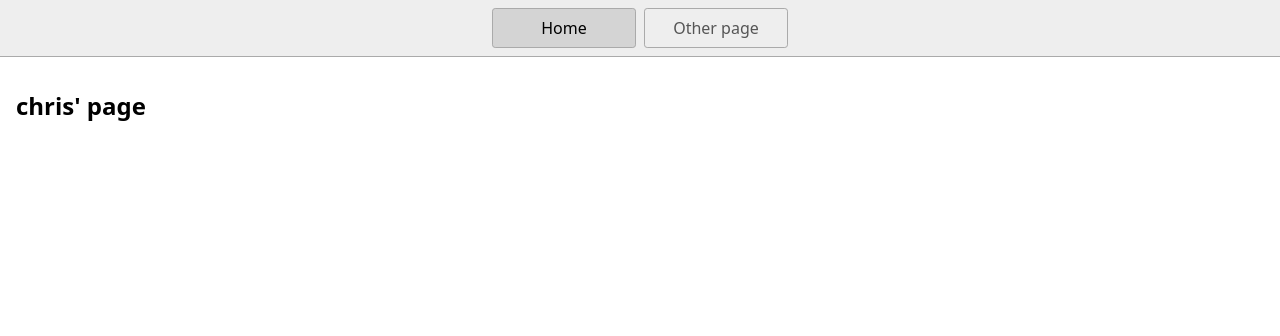
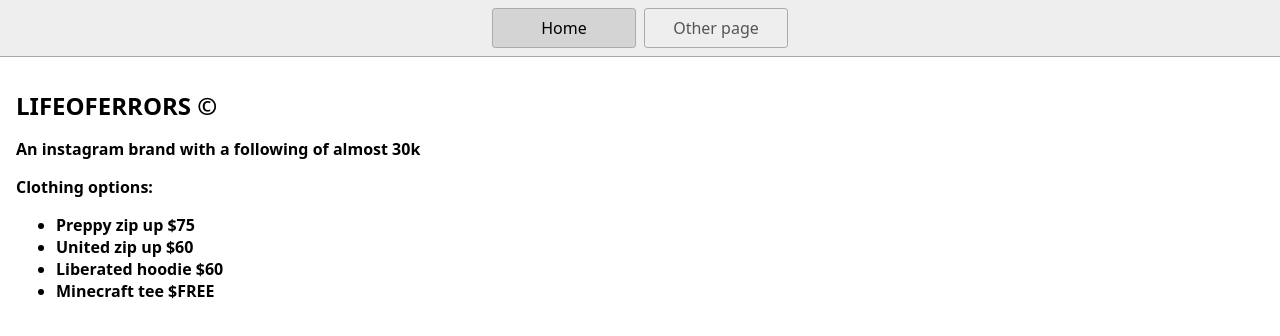
Before and after one commit to chr1stopherr/cps140-website, a website: page index.html in a window 1280 px wide. Drawn offline with Linux system fonts and the light colour scheme.

Commit message:
worked on clothing website

```diff
--- a/index.html
+++ b/index.html
@@ -1,9 +1,9 @@
 <!DOCTYPE html>
 <html lang="en">
   <head>
-    <title>Home</title>
+    <title>lifeoferrors.com</title>
     <meta charset="UTF-8" />
-    <meta name="viewport" content="width=device-width" />
+    <meta name="description" content="This website contains information about an instagram brand that makes clothing for certain styles that has recently been blowing up." />
     <!--
       Need a visual blank slate?
       Remove all code in `styles.css`!
@@ -17,7 +17,15 @@
       <a href="/page2.html">Other page</a>
     </nav>
     <main>
-      <h1>chris' page</h1>
+      <h1>LIFEOFERRORS &copy</h1>
+      <p><b>An instagram brand with a following of almost 30k</b></p>
+     <b>Clothing options:</b>
+      <ul>
+        <li><b>Preppy zip up $75</b></li>
+        <li><b>United zip up $60</b></li>
+        <li><b>Liberated hoodie $60</b></li>
+        <li><b>Minecraft tee $FREE</b></li>
+      </ul>
     </main>
   </body>
 </html>
```
